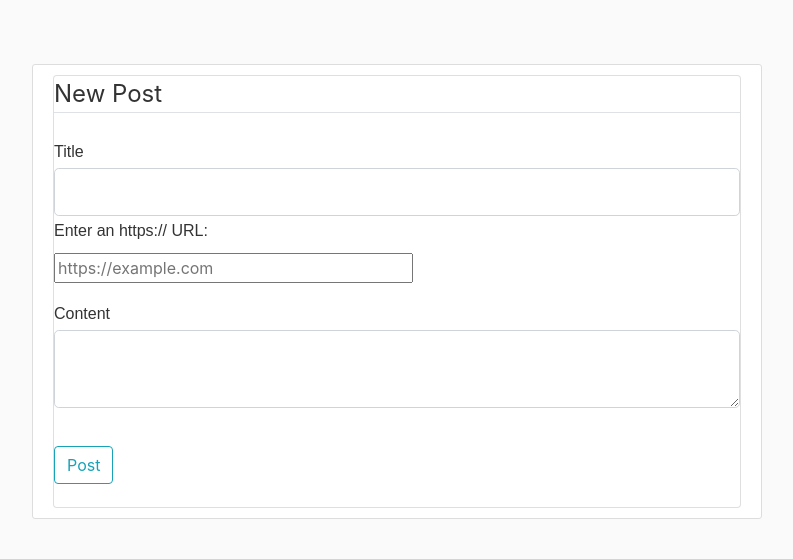
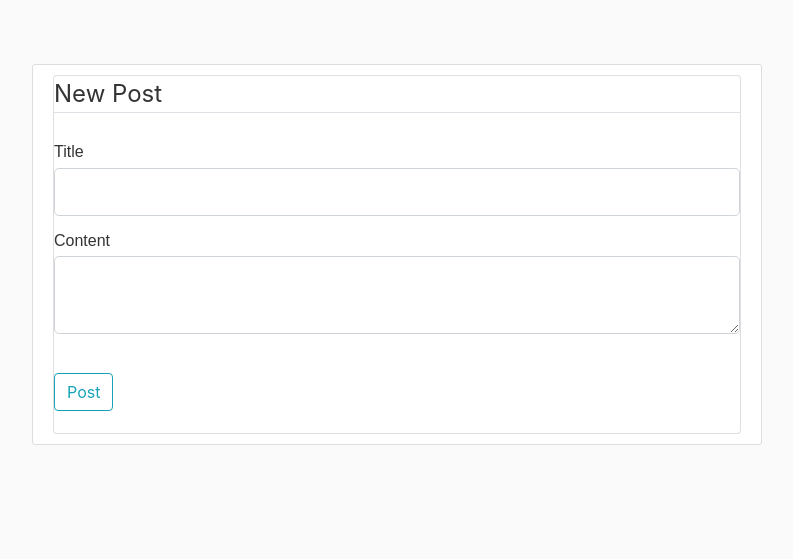
Before and after one commit to ARKAKJSCE/Flaskblog-Draft, a Flask app: page /post/new in a window 1280 px wide. Shown: the part 56-615 px from the top of the page, without its empty margins (53-846 px from the left). Run offline with Flask 2, Linux system fonts and the light colour scheme; a user stored in the database is signed in; some libraries are stand-ins or nearby versions.

Commit message:
First Commit

```diff
--- a/flaskblog/templates/create_post.html
+++ b/flaskblog/templates/create_post.html
@@ -17,10 +17,6 @@
                     </div>
                 {% else %}
                     {{ form.title(class="form-control form-control-lg") }}
-                    <div>
-                        <label for="url">Enter an https:// URL:</label>
-                        <input type="url" name="url" id="url" placeholder="https://example.com" pattern="https://.*" size="30" required>
-                    </div>
                 {% endif %}
             </div>
             <div class="form-group">
--- a/run.py
+++ b/run.py
@@ -2,6 +2,6 @@ import os
 from flaskblog import app
 
 if __name__ == '__main__':
-    port = int(os.environ.get('PORT', 5000))
-    app.run(host='0.0.0.0', port=port)
-    #app.run(debug=True)
+    #port = int(os.environ.get('PORT', 5000))
+    #app.run(host='0.0.0.0', port=port)
+    app.run(debug=True)
```
